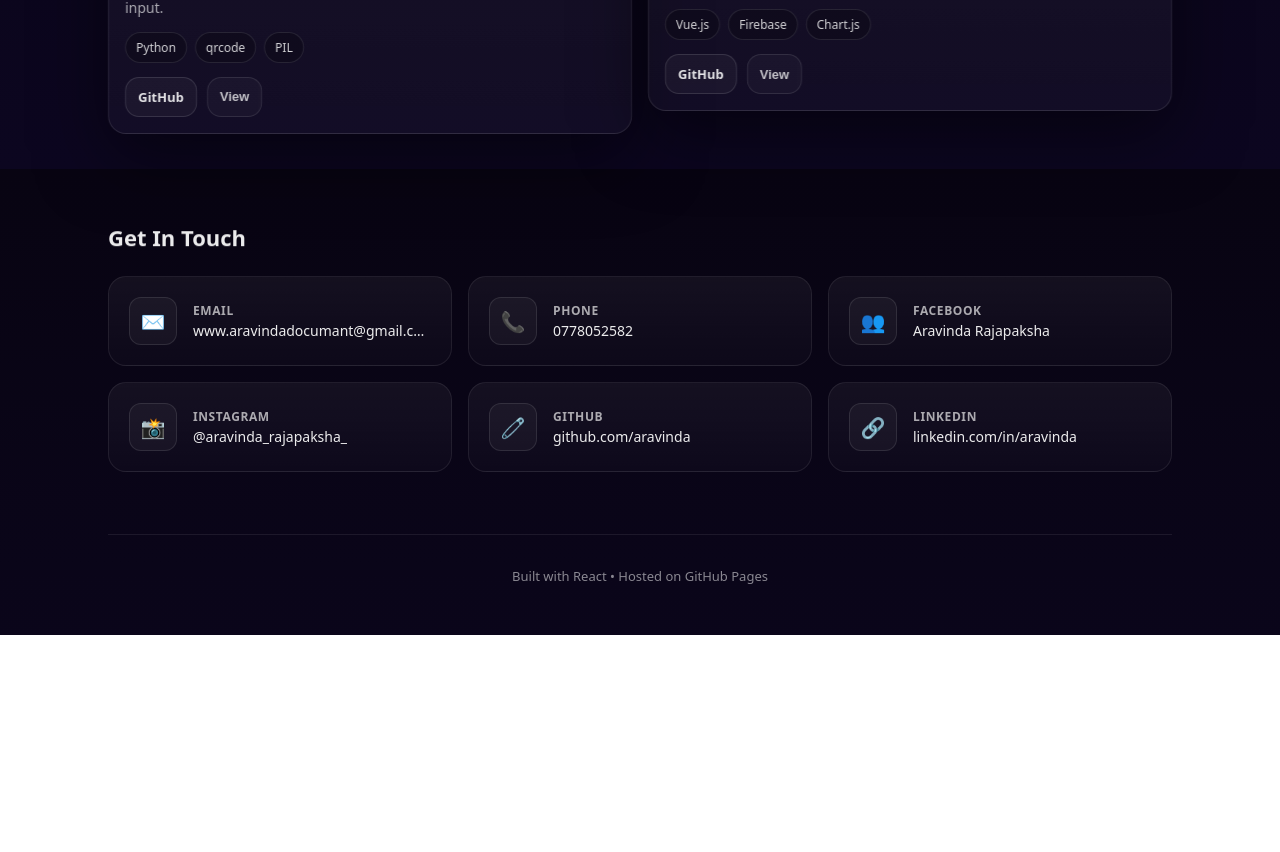
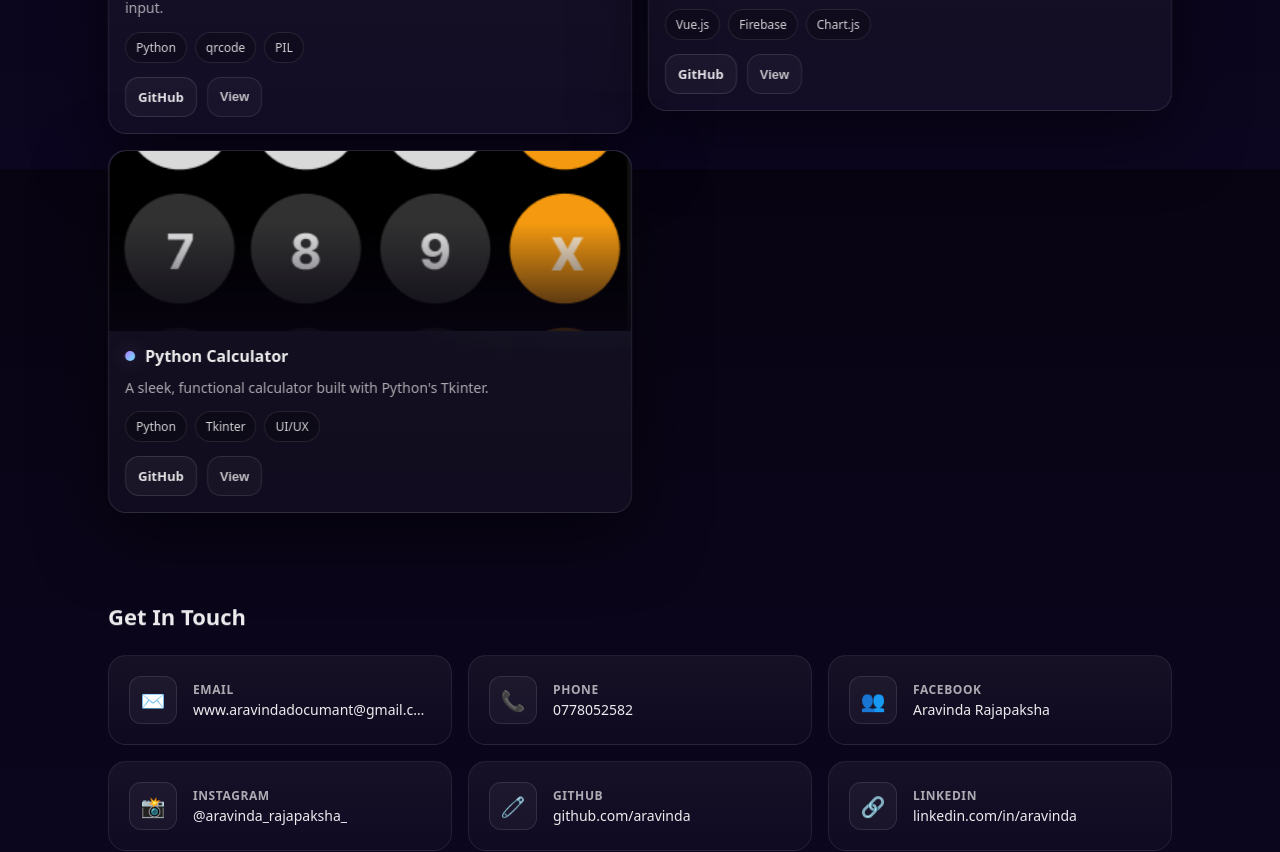
Before and after one commit to AravindaRajapaksha/Portforlio, a React (Vite) app: page / in a window 1280 px wide. Shown: the part 1431-2283 px from the top of the page. Before the commit the page ends 2066 px from the top, so only its background shows below. Built offline with nearby package versions, Linux system fonts and the light colour scheme.

Commit message:
Feature: added Python Calculator project

```diff
--- a/src/App.jsx
+++ b/src/App.jsx
@@ -22,6 +22,16 @@ const projects = [
     img: "/projects/FactoryMachineMonitoringSystem.png",
     images: ["/projects/FactoryMachineMonitoringSystem.png"], // Add more image paths here as you upload them
     github: "https://github.com/Group-Project-Ousl/factory-machine-monitoring-system",
+    live: "#",
+  },
+  {
+    title: "Python Calculator",
+    desc: "A sleek, functional calculator built with Python's Tkinter.",
+    longDesc: "A simple yet powerful calculator application built using Python and the Tkinter library. It features a modern UI design inspired by Figma, supporting basic arithmetic operations with an emphasis on clean code and user experience.",
+    tags: ["Python", "Tkinter", "UI/UX"],
+    img: "/projects/Calculator.png",
+    images: ["/projects/Calculator.png"],
+    github: "https://github.com/AravindaRajapaksha/Calculator",
     live: "#",
   },
 ];
```
Also changed, not shown: public/projects/Calculator.png (added).
